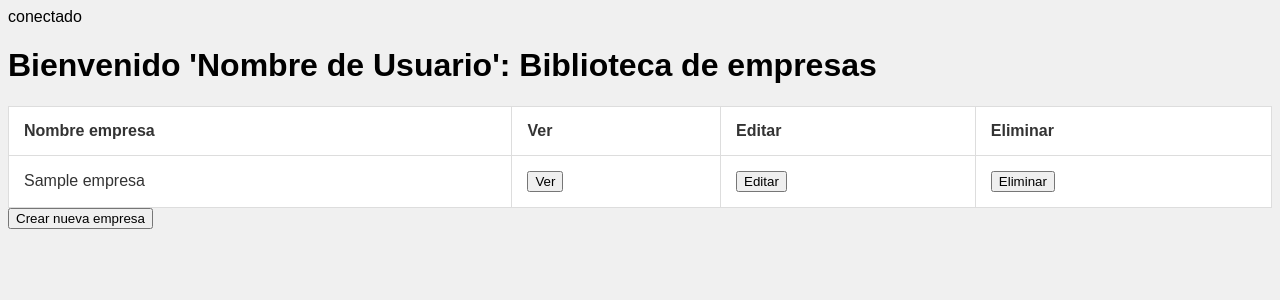
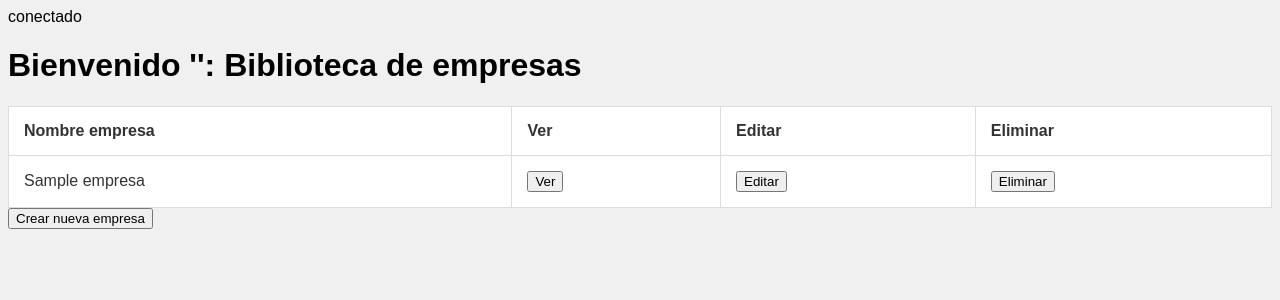
Before and after one commit to ValentinoFernandez/Aplicacion-SIS310, a PHP site: the page made by Menú.php in a window 1280 px wide. Shown: the top 300 px of the page. Run offline with PHP 8.4, Linux system fonts and the light colour scheme; tables that the repository leaves empty or names only in its code hold one stand-in row (values such as "Sample post"); data that the repository does not hold is empty.

Commit message:
nombre del usuario

```diff
--- a/Menú.php
+++ b/Menú.php
@@ -13,7 +13,8 @@
     <title>Biblioteca de empresas</title>
 </head>
 <body>
-    <h1>Bienvenido 'Nombre de Usuario': Biblioteca de empresas</h1>
+    <!--<h1>Bienvenido 'Nombre de Usuario': Biblioteca de empresas</h1>-->
+    <h1>Bienvenido '<?php echo $usuario; ?>': Biblioteca de empresas</h1>
     <table>
         <tr>
             <th>Nombre empresa</th>
```
